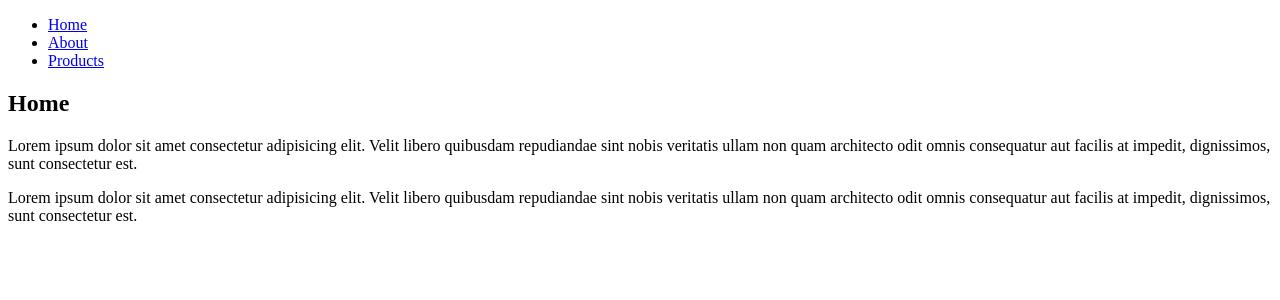
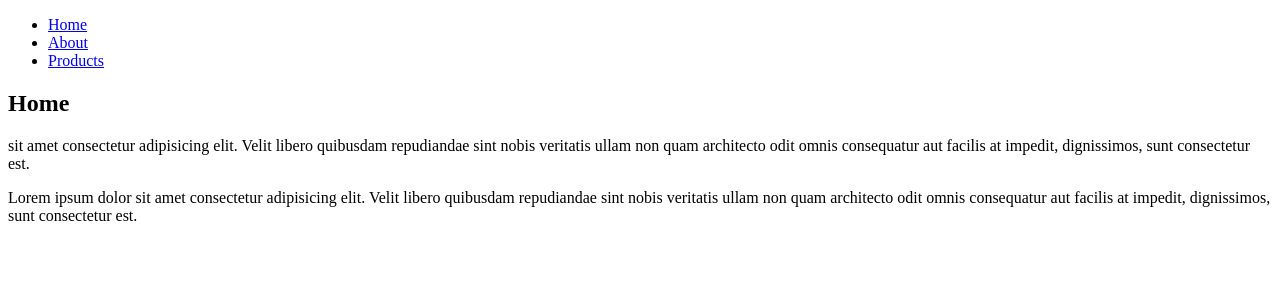
Before and after one commit to hamidreza121212/woocommerce, a Nuxt app: page / in a window 1280 px wide. Shown: the top 300 px of the page. Built offline with nearby package versions, Linux system fonts and the light colour scheme.

Commit message:
some changes

```diff
--- a/pages/index.vue
+++ b/pages/index.vue
@@ -3,7 +3,7 @@
 
         <h2>Home</h2>
 
-        <p>Lorem ipsum dolor sit amet consectetur adipisicing elit. Velit libero quibusdam repudiandae sint nobis veritatis ullam non quam architecto odit omnis consequatur aut facilis at impedit, dignissimos, sunt consectetur est.</p>
+        <p> sit amet consectetur adipisicing elit. Velit libero quibusdam repudiandae sint nobis veritatis ullam non quam architecto odit omnis consequatur aut facilis at impedit, dignissimos, sunt consectetur est.</p>
         <p>Lorem ipsum dolor sit amet consectetur adipisicing elit. Velit libero quibusdam repudiandae sint nobis veritatis ullam non quam architecto odit omnis consequatur aut facilis at impedit, dignissimos, sunt consectetur est.</p>
 
     </div>
```
